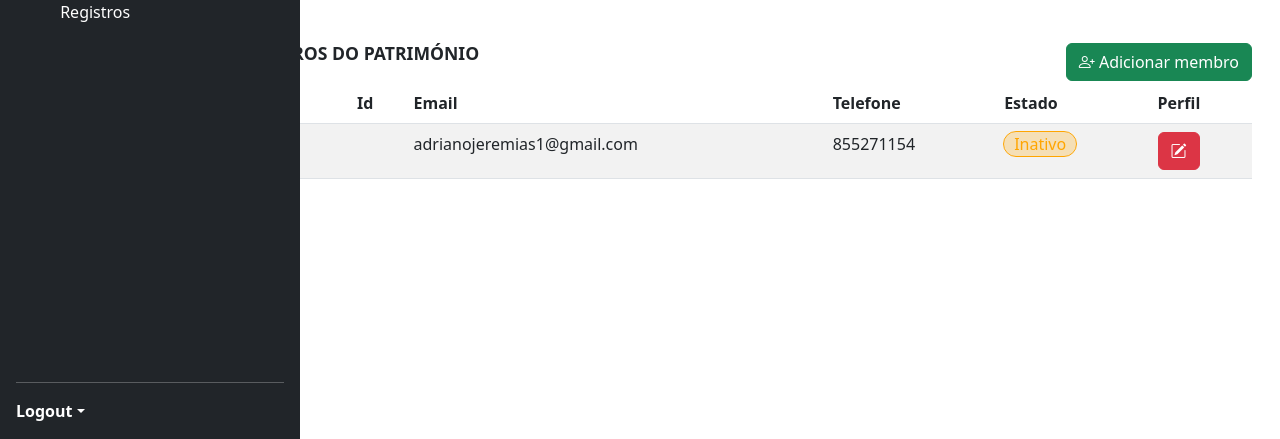
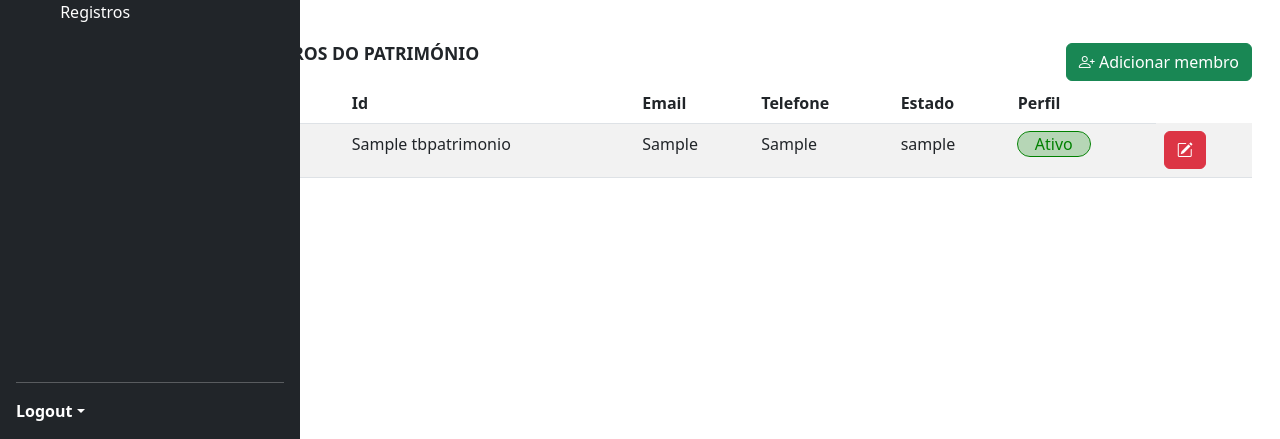
Before and after one commit to Badfox16/ICT-managment, a PHP site: page / in a window 1280 px wide. Shown: the part 361-800 px from the top of the page. Run offline with PHP 8.4, Linux system fonts and the light colour scheme; tables that the repository leaves empty hold one stand-in row (values such as "Sample post"); data that the repository does not hold is empty.

Commit message:
Update index.php

```diff
--- a/Patrimonio/index.php
+++ b/Patrimonio/index.php
@@ -188,13 +188,14 @@ $Patrimonios = $PatrimonioDAO->listarTodos();
             <tbody>
               <?php foreach ($Patrimonios as $usuarios) : ?>
                 <tr>
-                  <td><?= $usuarios["nome"] ?></td>
-                  <td><?= $usuarios["id"] ?></td>
-                  <td>adrianojeremias1@gmail.com</td>
-                  <td>855271154</td>
+                  <td><?= $usuarios["Id_Patrimonio"] ?></td>
+                  <td><?= $usuarios["Nome"] ?></td>
+                  <td><?= $usuarios["Apelido"] ?></td>
+                  <td><?= $usuarios["Contacto"] ?></td>
+                  <td><?= $usuarios["UsrLogin"] ?></td>
                   <td>
                     <?php
-                    if ($usuarios["isAdmin"]) {
+                    if ($usuarios["Estado"] == "Ativo") {
                       echo "<button disabled class='manager-actived'>Ativo</button>";
                     } else {
                       echo "<button disabled class='manager-disabled'>Inativo</button>";
```
